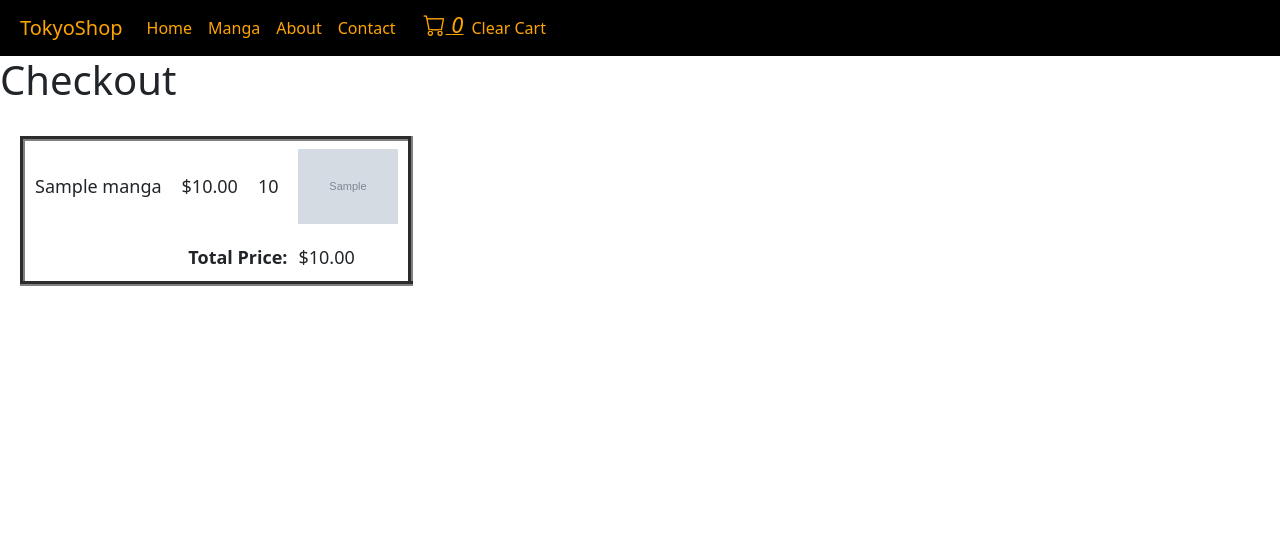
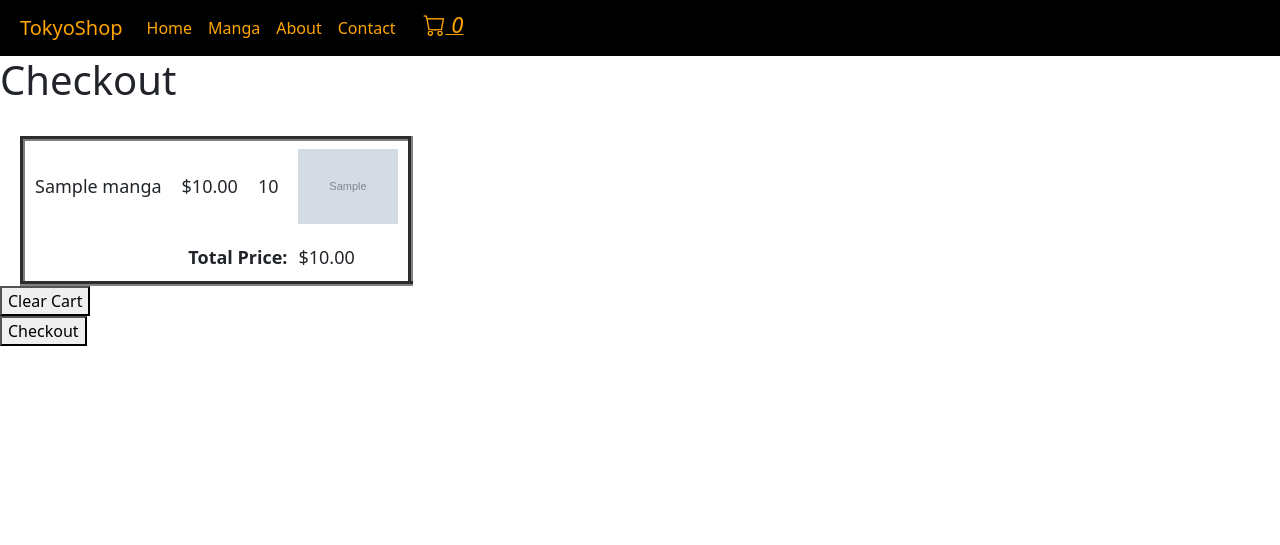
Before and after one commit to evarghese563/bookStore, a Django app: page /books/checkout/ in a window 1280 px wide. Shown: the top 545 px of the page. Run offline with Django 5.2, Linux system fonts and the light colour scheme; tables that the repository leaves empty hold one stand-in row (Sample ...).

Commit message:
Added a function that checks out and a clear cart button

```diff
--- a/bookstore/books/static/app.js
+++ b/bookstore/books/static/app.js
@@ -41,6 +41,15 @@ function clearCart() {
     alert("Cart cleared successfully");
 }
 
+function checkout() {
+    // Removes cartCount from local storage
+    localStorage.removeItem("cartCount");
+    // sets all html elements with id cart-count to 0
+    document.getElementById("cart-count").textContent = "0";
+    //alerts user that cart was cleared
+    alert("You have successfully checkout");
+}
+
 // Add event listener to clear cart button
 var clearCartB = document.getElementById("clear-cart-btn");
 // If the user clicks on the clear cart button on the checkout page
--- a/bookstore/books/templates/checkout.html
+++ b/bookstore/books/templates/checkout.html
@@ -39,10 +39,10 @@
             </i>
         </a>
 
-
+<!--
           <li class="nav-item">
             <a onclick=clearCart() class="nav-link" href="{% url 'clearcart' %}">Clear Cart</a>
-          </li>
+          </li> -->
 
 
         </ul>
@@ -50,6 +50,7 @@
     </nav>
     <h1>Checkout</h1>
     <br>
+
     <table style="margin-left: 20px;" border='5'>
       <tr>
 
@@ -61,12 +62,24 @@
           <td style="padding: 10px; font-size: large;">{{ x.quantity }}</td>
           <td style="padding: 10px;"><img src="{{ x.image }}" alt="{{ x.name }}" width="100"></td>
         </tr>
-      {% endfor %}
+
       <tr>
         <td colspan="3" style="text-align: right; font-size: large;"><b>Total Price:</b></td>
         <td id="total-price" style="padding: 10px; font-size: large;">$0.00</td>
       </tr>
+      {% empty %}
+      <tr>
+        <td colspan="3" style="text-align: right; font-size: large;"><b>Total Price:</b></td>
+        <td id="total-price" style="padding: 10px; font-size: large;">$0.00</td>
+      </tr>
+      {% endfor %}
+
     </table>
+    {% if data %}
+    <a onclick=clearCart() class="nav-link" href="{% url 'clearcart' %}"><button> Clear Cart</button></a>
+
+    <a onclick=clearCart() class="nav-link" href="{% url 'clearcart' %}"><button> Checkout</button></a>
+    {% endif %}
 
 
     <br><br><br><br><br><br><br><br><br><br><br><br>
--- a/bookstore/bookstore/views.py
+++ b/bookstore/bookstore/views.py
@@ -7,11 +7,7 @@ import requests
 
 
 def home(request):
-    url = 'https://openlibrary.org/search.json?q=the+lord+of+the+rings'
-    response = requests.get(url)
-    data = response.json()
-    print(data)
-    return render(request,"books.html",{'data':data})
+    return render(request,"books.html")
 
 def base(request):
     return render(request, "base.html")
```
Also changed, not shown: bookstore/db.sqlite3, 1 other file.
